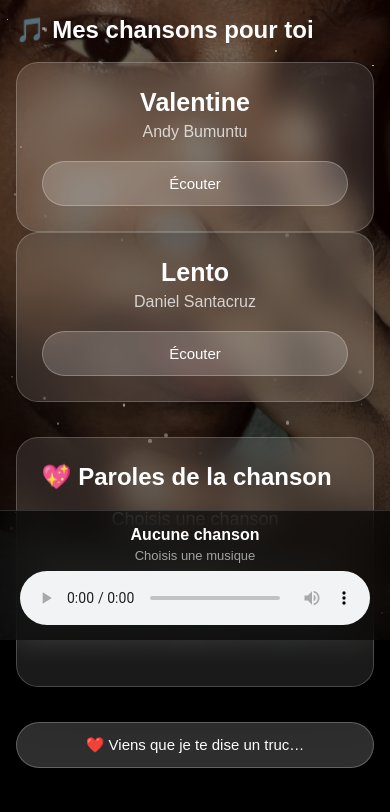
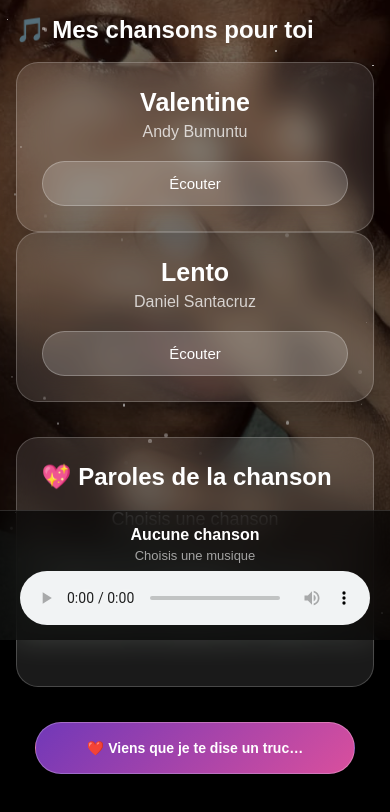
Before and after one commit to bikerbale3-hue/laety2, a plain HTML site: page index.html in a window 390 px wide. Shown: the part 204-1016 px from the top of the page. Drawn offline with Linux system fonts and the light colour scheme.

Commit message:
Add files via upload

```diff
--- a/style.css
+++ b/style.css
@@ -631,3 +631,46 @@ audio {
 .whatsapp-button[hidden] {
   display: none;
 }
+/* Bouton de la conversation secrète : affichage mobile */
+.secret-button {
+    display: flex !important;
+    align-items: center;
+    justify-content: center;
+
+    width: 90%;
+    max-width: 350px;
+    min-height: 55px;
+
+    margin: 25px auto;
+    padding: 14px 20px;
+
+    color: #ffffff;
+    background: linear-gradient(135deg, #7138b8, #d94f9d);
+
+    border: 1px solid rgba(255, 255, 255, 0.25);
+    border-radius: 30px;
+
+    font-size: 15px;
+    font-weight: 600;
+    text-align: center;
+
+    cursor: pointer;
+    position: relative;
+    z-index: 20;
+
+    box-sizing: border-box;
+}
+
+/* Adaptation aux petits écrans */
+@media screen and (max-width: 600px) {
+    .secret-button {
+        width: 92%;
+        max-width: 320px;
+        min-height: 52px;
+
+        font-size: 14px;
+        padding: 12px 15px;
+
+        margin: 20px auto;
+    }
+}
```
